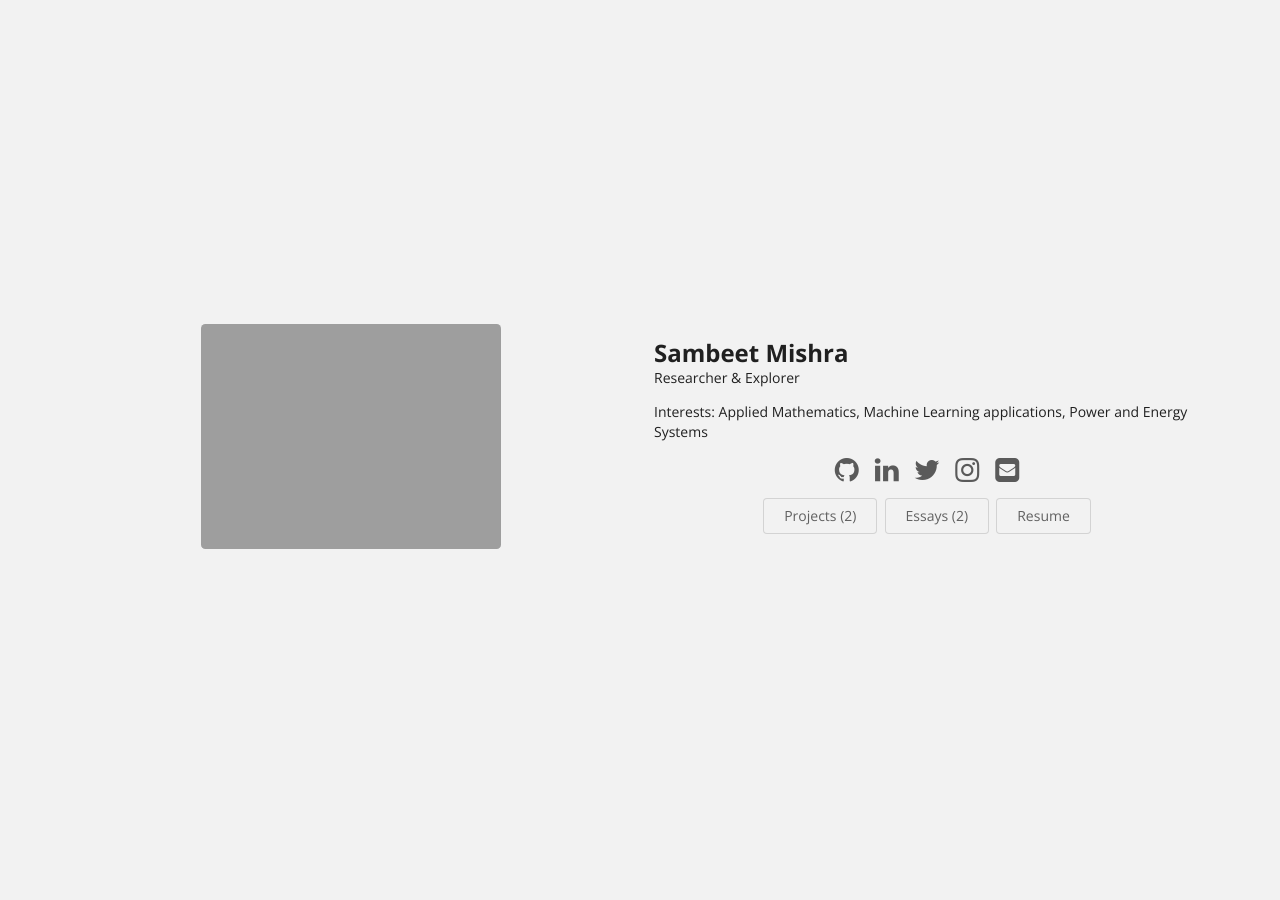
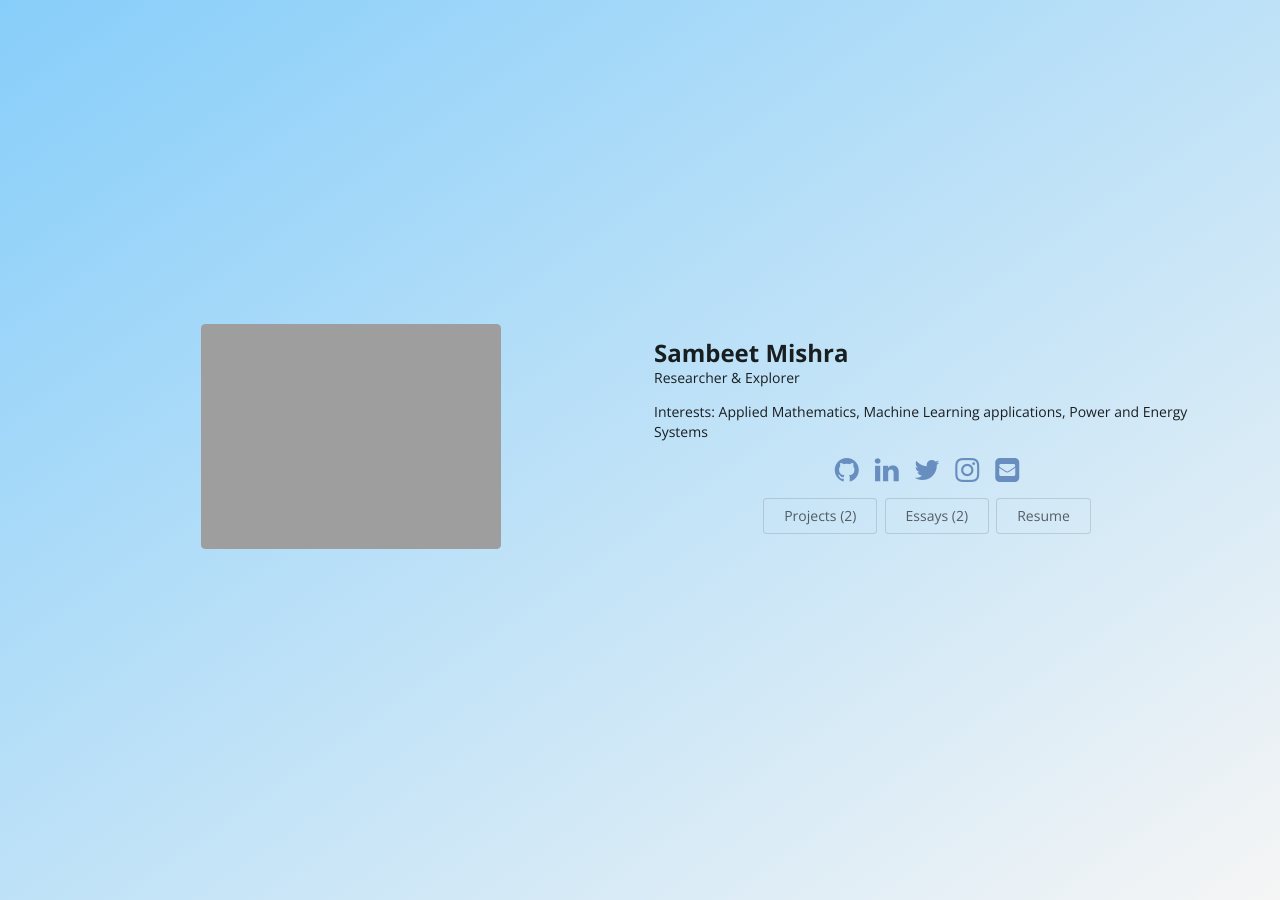
Before and after one commit to sambeetportfolio/sambeet_portfolio, a Jekyll site: the page built from index.html, in a window 1280 px wide. Built offline with Jekyll 4.4.1, drawn with Linux system fonts in a browser that asks for light colours.

Commit message:
css update

```diff
--- a/css/stylesheet-customizations.scss
+++ b/css/stylesheet-customizations.scss
@@ -8,14 +8,17 @@
 // Customize the background color
 body {
   // background-color: #f2f2f2;;
+  background: linear-gradient(to bottom right, lightskyblue, whitesmoke);
 }
 
 // Customize the menubar color
 .ui.menu {
   // background: $background-start;
+  background: lightskyblue;
 }
 
 // Customize the home page icon colors
 .icon-color {
   // color: silver;
+  color: darken(lightsteelblue, 20%);
 }
```
